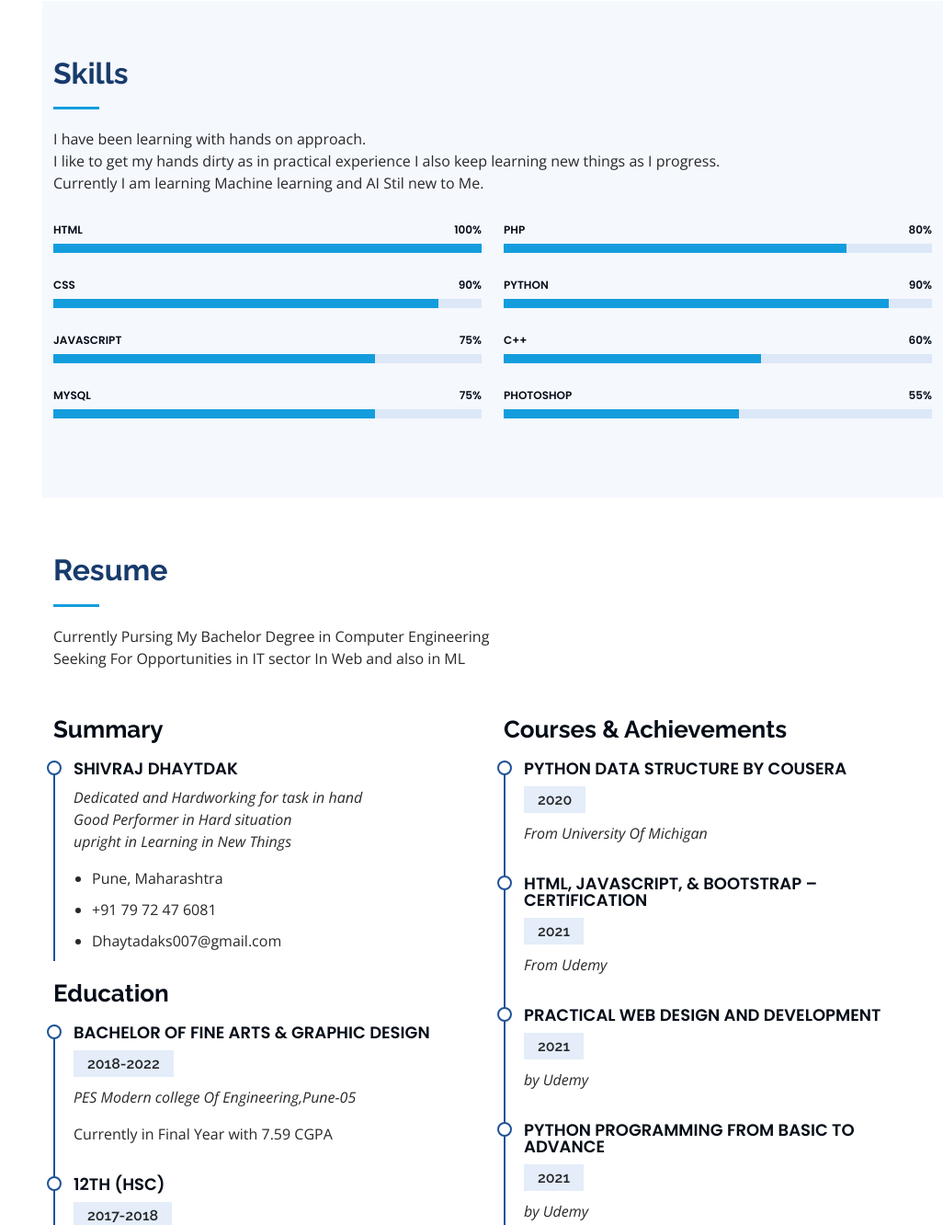
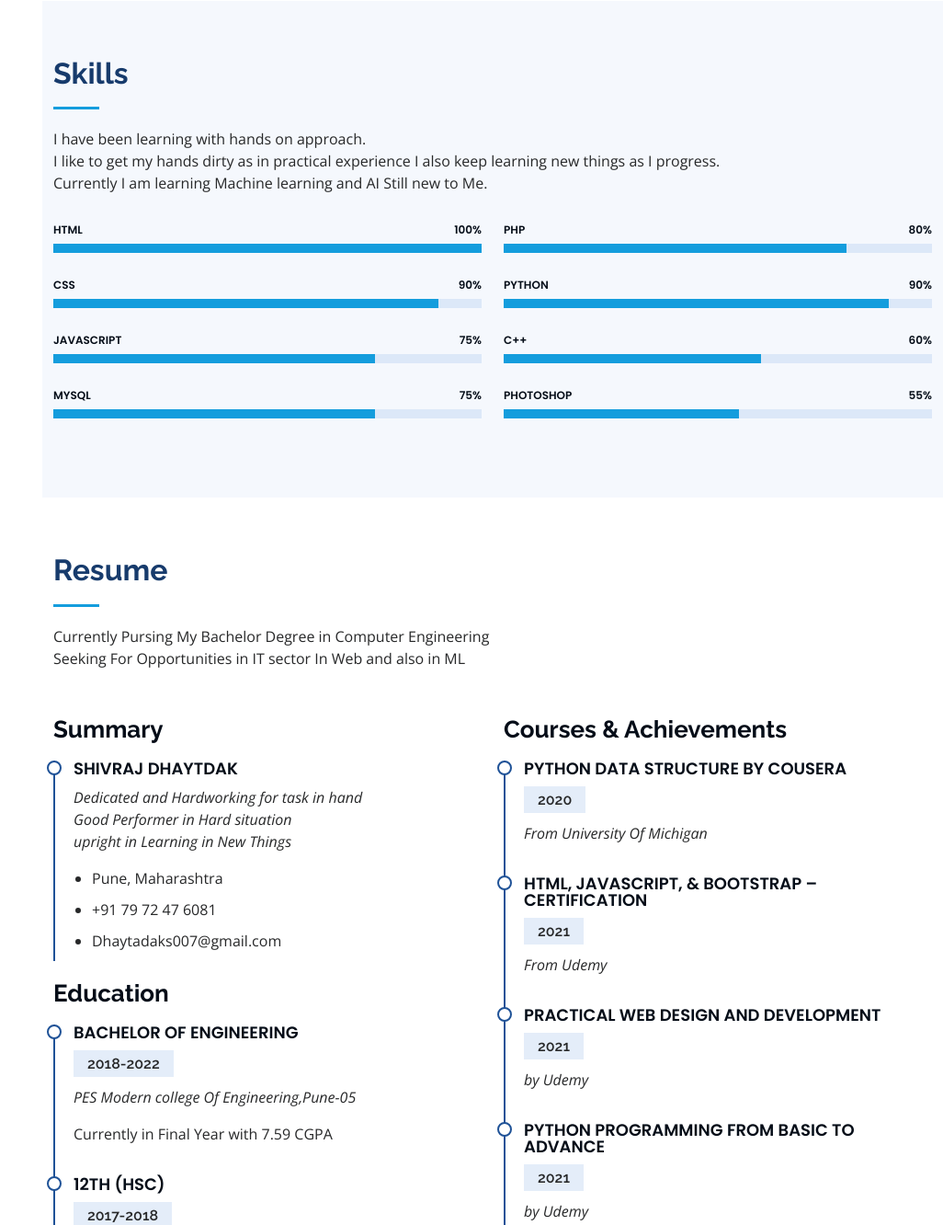
Before and after one commit to Shivraj-Dhaytadak/Shivraj-Dhaytadak.github.io, a plain HTML site: page index.html in a window 1280 px wide. Shown: the part 1480-2812 px from the top of the page at 92% size, without its empty margins (254-1280 px from the left). Drawn offline with nearby package versions, Linux system fonts and the light colour scheme.

Commit message:
spelling mistake
mis spelled still -> stil

```diff
--- a/index.html
+++ b/index.html
@@ -122,7 +122,7 @@
 
         <div class="section-title">
           <h2>Skills</h2>
-          <p>I have been learning with hands on approach.<br> I like to get my hands dirty as in practical experience I also keep learning new things as I progress.<br> Currently I am learning Machine learning and AI Stil new to Me.<br> </p>
+          <p>I have been learning with hands on approach.<br> I like to get my hands dirty as in practical experience I also keep learning new things as I progress.<br> Currently I am learning Machine learning and AI Still new to Me.<br> </p>
         </div>
 
         <div class="row skills-content">
@@ -219,7 +219,7 @@
 
             <h3 class="resume-title">Education</h3>
             <div class="resume-item">
-              <h4>Bachelor of Fine Arts &amp; Graphic Design</h4>
+               <h4>Bachelor of Engineering </h4>
               <h5>2018-2022</h5>
               <p><em>PES Modern college Of Engineering,Pune-05</em></p>
               <p>Currently in Final Year with 7.59 CGPA</p>
```
